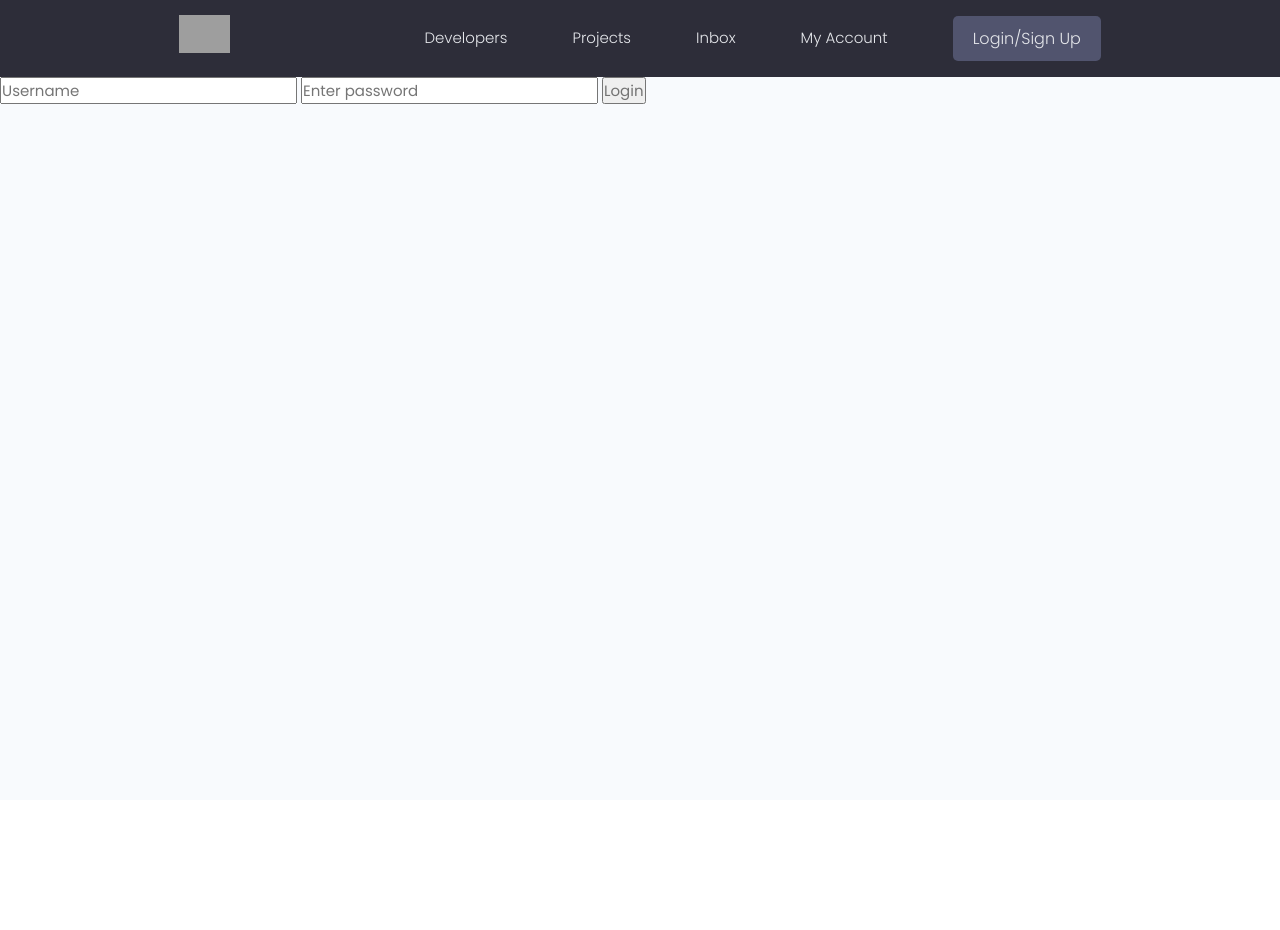
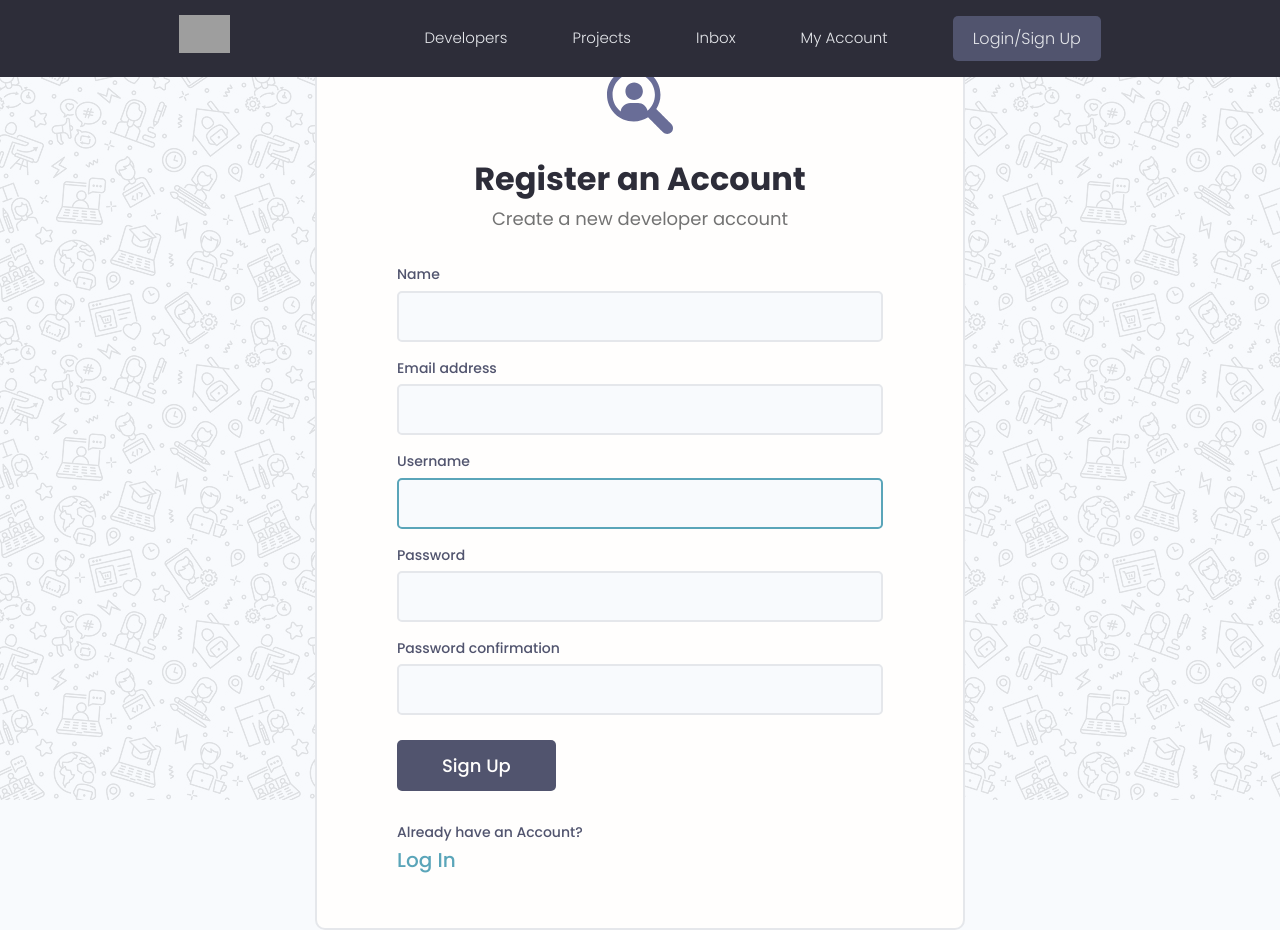
Before and after one commit to jacekdobrowolski/devsearch, a Django app: page /register in a window 1280 px wide. Before the commit the page ends 104 px from the top, so only its background shows below. Run offline with Django 4.2, Linux system fonts and the light colour scheme; some libraries are stand-ins or nearby versions; grey boxes are pictures that could not be loaded.

Commit message:
adding login register

```diff
--- a/static/uikit/app.js
+++ b/static/uikit/app.js
@@ -2,3 +2,13 @@
 document.addEventListener('DOMContentLoaded', function () {
   hljs.highlightAll();
 });
+
+
+let alertWrapper = document.querySelector('.alert')
+let alertClose = document.querySelector('.alert__close')
+
+if (alertWrapper) {
+  alertClose.addEventListener('click', () =>
+    alertWrapper.style.display = 'none'
+  )
+}
--- a/templates/main.html
+++ b/templates/main.html
@@ -16,14 +16,20 @@
     <body>
         {% include 'navbar.html' %}
         {% if messages %}
-        <ul class="messages">
-            {% for message in messages %}
-            <li{% if message.tags %} class="{{ message.tags }}" {% endif %}>{{ message }}</li>
-                {% endfor %}
-        </ul>
+
+          {% for message in messages %}
+            <div class="alert alert--{{message.tags}}">
+                <p class="alert__message">{{ message }}</p>
+                <button class="alert__close">&Cross;</button>
+            </div>
+          {% endfor %}
+
         {% endif %}
 
         {% block content %}
         {% endblock content %}
     </body>
+
+    <script src="https://unpkg.com/@highlightjs/cdn-assets@10.7.1/highlight.min.js"></script>
+    <script src="{% static 'uikit/app.js' %}"></script>
 </html>
--- /dev/null
+++ b/users/forms.py
@@ -0,0 +1,24 @@
+from django.contrib.auth.models import User
+from django.contrib.auth.forms import UserCreationForm
+
+
+
+class CustomUserCreationForm(UserCreationForm):
+    class Meta:
+        model = User
+        fields = [
+            'first_name',
+            'email',
+            'username',
+            'password1',
+            'password2',
+        ]
+        labels = {
+            'first_name': 'Name',
+        }
+
+    def __init__(self, *args, **kwargs):
+        super(CustomUserCreationForm, self).__init__(*args, **kwargs)
+
+        for _, field in self.fields.items():
+            field.widget.attrs.update({'class': 'input'})
--- a/users/templates/users/login_register.html
+++ b/users/templates/users/login_register.html
@@ -1,10 +1,83 @@
 {% extends 'main.html' %}
+{% block content %}
+{% load static %}
 
-{% block content %}
-<form action="{% url 'login' %}" method="POST">
-    {% csrf_token %}
-    <input type="text" name="username" placeholder="Username" />
-    <input type="password" name="password" placeholder="Enter password" />
-    <input type="submit" value="Login" />
-</form>
+<body>
+    <div class="auth">
+        <div class="card">
+            <div class="auth__header text-center">
+                <a href="/">
+                    <img src="images/icon.svg" alt="icon" />
+                </a>
+
+{% if page == 'register' %}
+                <h3>Register an Account</h3>
+                <p>Create a new developer account</p>
+            </div>
+            <form action="{% url 'register' %}" method="POST" class="form auth__form">
+            {% csrf_token %}
+    {% for field in form %}
+                <div class="form__field">
+                    <label for="formInput#text">{{field.label}}</label>
+                    {{ field }}
+
+                    {% for error in field.errors %}
+                        <p style="color: red;">{{error}}</p>
+                    {% endfor %}
+                </div>
+    {% endfor %}
+
+          <div class="auth__actions">
+            <input class="btn btn--sub btn--lg" type="submit" value="Sign Up" />
+          </div>
+        </form>
+        <div class="auth__alternative">
+          <p>Already have an Account?</p>
+          <a href="{% url 'login' %}">Log In</a>
+        </div>
+{% else %}
+
+          <h3>Account Login</h3>
+          <p>Hello Developer, Welcome Back!</p>
+        </div>
+
+        <form action="{% url 'login' %}" method="POST" class="form auth__form">
+          {% csrf_token %}
+          <!-- Input:Email -->
+          <div class="form__field">
+            <label for="formInput#text">Username: </label>
+            <input
+              class="input input--text"
+              id="formInput#text"
+              type="text"
+              name="username"
+              placeholder="Enter your username..."
+            />
+          </div>
+
+          <!-- Input:Password -->
+          <div class="form__field">
+            <label for="formInput#password">Password: </label>
+            <input
+              class="input input--password"
+              id="formInput#passowrd"
+              type="password"
+              name="password"
+              placeholder=""
+            />
+          </div>
+          <div class="auth__actions">
+            <input class="btn btn--sub btn--lg" type="submit" value="Log In" />
+            <a href="forgetpassword.html">Forget Password?</a>
+          </div>
+        </form>
+        <div class="auth__alternative">
+          <p>Don’t have an Account?</p>
+          <a href="{% url 'register' %}">Sign Up</a>
+        </div>
+{% endif %}
+    </div>
+  </div>
+</body>
+
 {% endblock content %}
--- a/users/views.py
+++ b/users/views.py
@@ -5,6 +5,7 @@ from django.contrib import messages
 from django.core.exceptions import ObjectDoesNotExist
 from users.models import Profile
 from django.shortcuts import render, redirect
+from users.forms import CustomUserCreationForm
 
 
 def profiles(request):
@@ -27,6 +28,7 @@ def user_profile(request, pk):
 
 
 def login_user(request):
+
     if request.user.is_authenticated:
         return redirect('profiles')
 
@@ -45,7 +47,7 @@ def login_user(request):
             else:
                 messages.error(request, 'Username or password is incorrect')
 
-    return render(request, 'users/login_register.html')
+    return render(request, 'users/login_register.html', context={'page': 'login'})
 
 
 def logout_user(request):
@@ -55,5 +57,23 @@ def logout_user(request):
 
 
 def register_user(request):
-    context = {}
+    form = CustomUserCreationForm()
+
+    if request.method == 'POST':
+        form = CustomUserCreationForm(request.POST)
+        if form.is_valid():
+            user = form.save(commit=False)
+            user.username = user.username.lower()
+            user.save()
+
+            messages.success(request, 'User account was created!')
+            login(user)
+            return redirect('profiles')
+        else:
+            messages.error(request, 'An error has occurred during registration')
+
+    context = {
+        'page': 'register',
+        'form': form
+    }
     return render(request, 'users/login_register.html', context)
```
Also changed, not shown: static/images/icon.svg (added), static/images/pattern.jpg (added).
